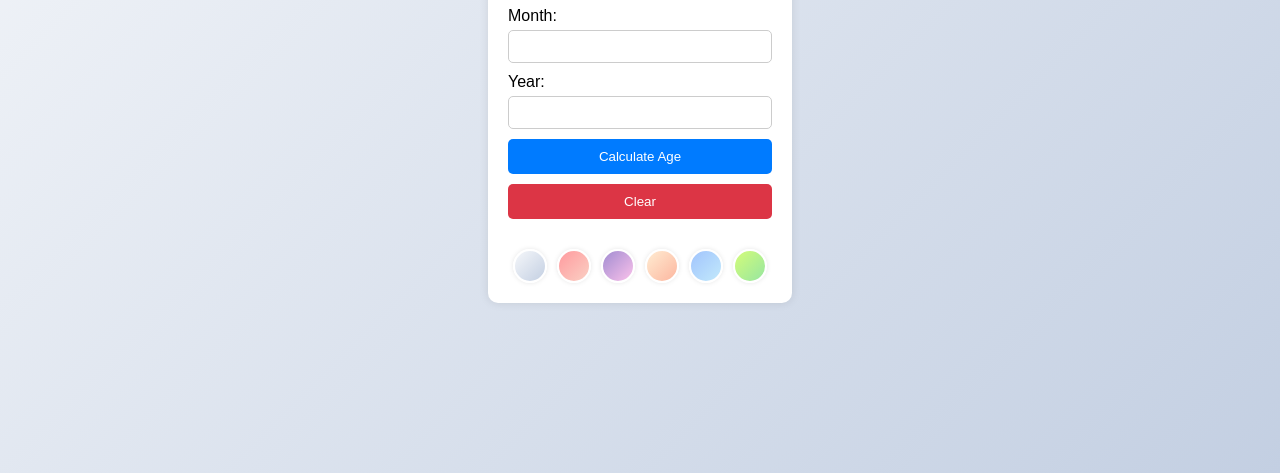
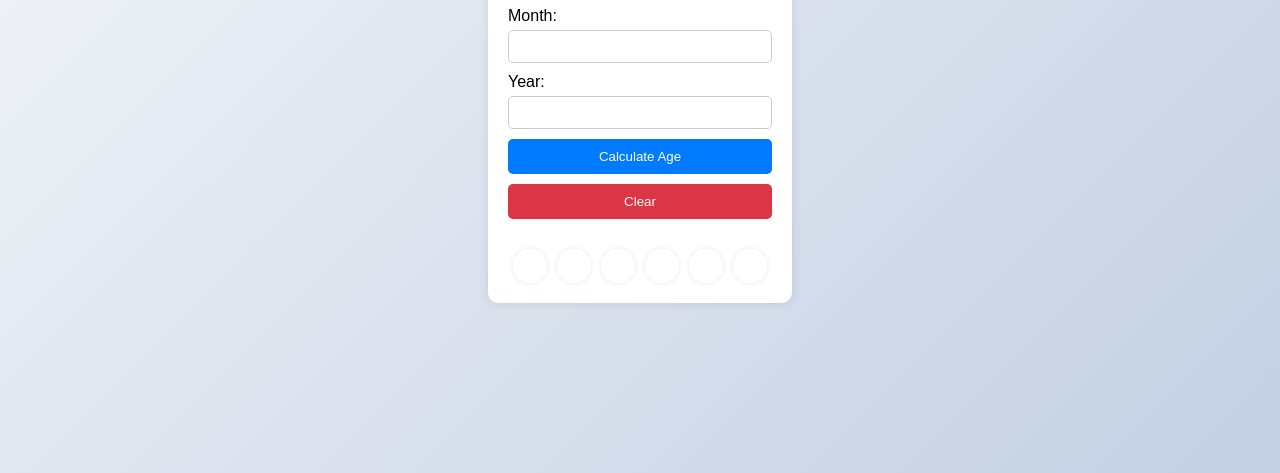
Before and after one commit to EndrexAkoto/age_calculator, a plain HTML site: page index.html in a window 1280 px wide. Shown: the part 327-800 px from the top of the page. Drawn offline with Linux system fonts and the light colour scheme.

Commit message:
Update to README arrangement

```diff
--- a/index.html
+++ b/index.html
@@ -21,12 +21,12 @@
         </form>
         <div id="result"></div>
         <div class="color-options">
-            <div class="color-option" style="background: linear-gradient(135deg, #f5f7fa, #c3cfe2);" data-color="#f5f7fa, #c3cfe2"></div>
-            <div class="color-option" style="background: linear-gradient(135deg, #ff9a9e, #fad0c4);" data-color="#ff9a9e, #fad0c4"></div>
-            <div class="color-option" style="background: linear-gradient(135deg, #a18cd1, #fbc2eb);" data-color="#a18cd1, #fbc2eb"></div>
-            <div class="color-option" style="background: linear-gradient(135deg, #ffecd2, #fcb69f);" data-color="#ffecd2, #fcb69f"></div>
-            <div class="color-option" style="background: linear-gradient(135deg, #a1c4fd, #c2e9fb);" data-color="#a1c4fd, #c2e9fb"></div>
-            <div class="color-option" style="background: linear-gradient(135deg, #d4fc79, #96e6a1);" data-color="#d4fc79, #96e6a1"></div>
+            <div class="color-option" data-color="#f5f7fa, #c3cfe2"></div>
+            <div class="color-option" data-color="#ff9a9e, #fad0c4"></div>
+            <div class="color-option" data-color="#a18cd1, #fbc2eb"></div>
+            <div class="color-option" data-color="#ffecd2, #fcb69f"></div>
+            <div class="color-option" data-color="#a1c4fd, #c2e9fb"></div>
+            <div class="color-option" data-color="#d4fc79, #96e6a1"></div>
         </div>
     </div>
     <script src="script.js"></script>
```
Also changed, not shown: 2 other files.
